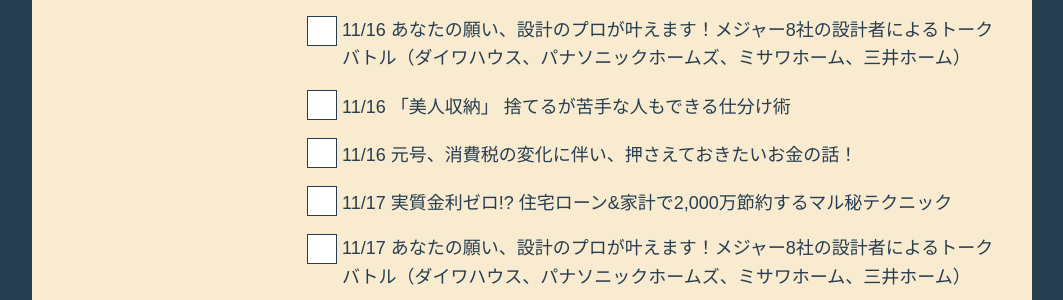
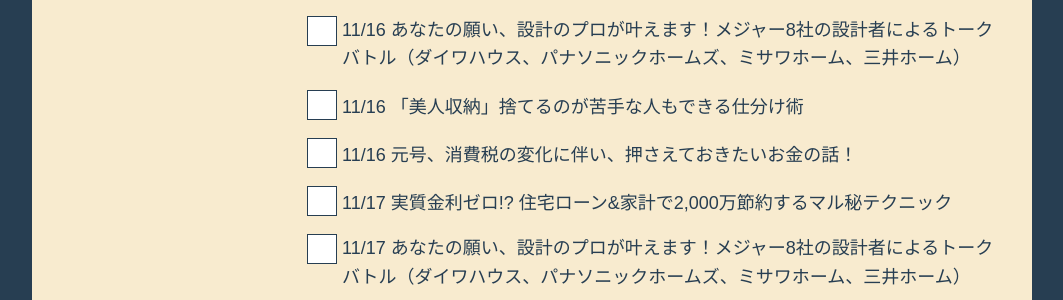
Before and after one commit to bubu08/kanagawa, a PHP site: page /contact/confirm.php in a window 1280 px wide. Shown: the part 1271-1571 px from the top of the page, without its empty margins (108-1171 px from the left). Run offline with PHP 8.4, Linux system fonts and the light colour scheme; some libraries are stand-ins or nearby versions.

Commit message:
Change text

```diff
--- a/code/contact/confirm.php
+++ b/code/contact/confirm.php
@@ -334,7 +334,7 @@ $select12_8 = ! empty( $_POST['select12_8'] ) ? $_POST['select12_8'] : '';
                                         <span class="<?= $input103 ?>"></span></label>
                                 </div>
                                 <div class="wrapCheckmart">
-                                    <label class="unset">11/16 「美人収納」  捨てるが苦手な人もできる仕分け術
+                                    <label class="unset">11/16 「美人収納」捨てるのが苦手な人もできる仕分け術
 
                                         <span class="<?= $input104 ?>"></span></label>
                                 </div>
```
